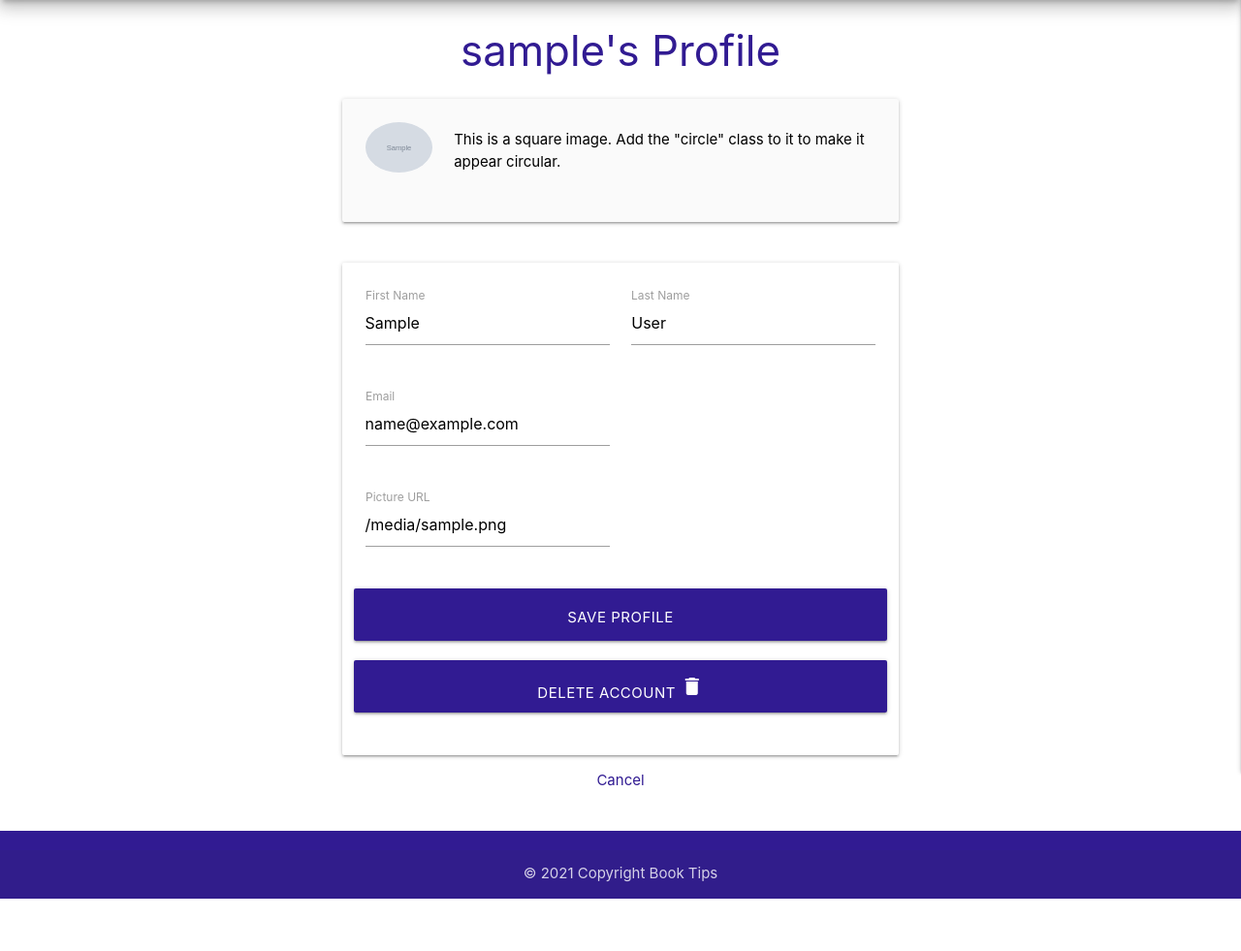
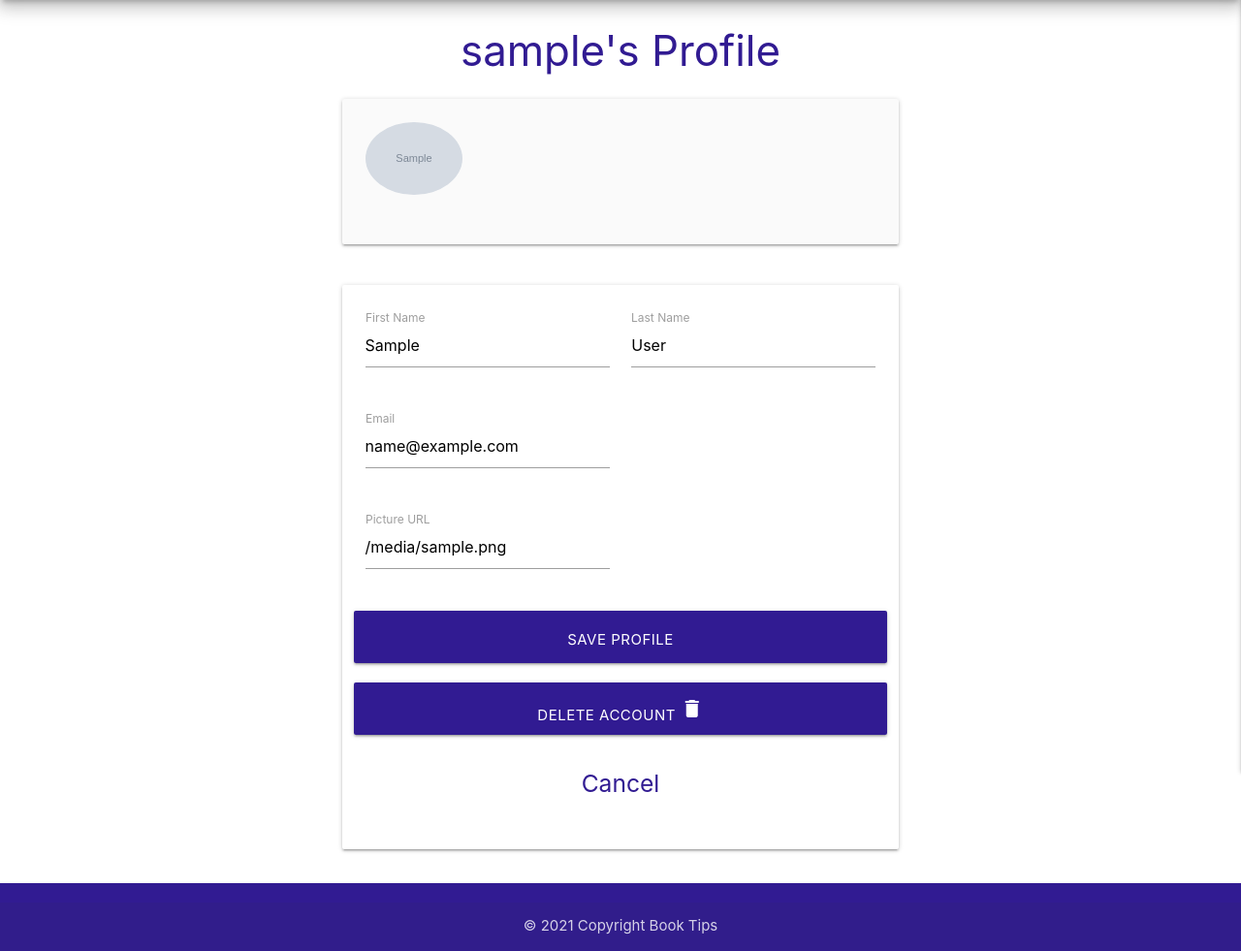
Before and after one commit to emusat2021/Booktips, a Flask app: a page that uses templates/profile_edit.html in a window 1280 px wide. Shown: the part 64-1045 px from the top of the page at 97% size. Before the commit the page ends 991 px from the top, so only its background shows below. Run offline with Flask 2, Linux system fonts and the light colour scheme; grey boxes marked "Sample" are stand-in pictures; a database or web service that is not in the repository returns one stand-in record (values such as "Sample title"); some libraries are stand-ins or nearby versions.

Commit message:
Rearrange card in profile_edit.html

```diff
--- a/templates/profile_edit.html
+++ b/templates/profile_edit.html
@@ -5,14 +5,16 @@
         <div class="col s12 m8 offset-m2">
             <div class="card-panel grey lighten-5 z-depth-1">
               <div class="row valign-wrapper">
-                <div class="col s2">
-                  <img width="100" alt={{ data_template["username"] }} class="profilePictureIcon circularIcon circularIcon--huge circularIcon--border circle responsive-img" src="{{ data_template["img_url"] }}">
+                <div class="col s12">
+                  <img width="100" alt={{ data_template["username"] }} class="profilePictureIcon circularIcon circularIcon--huge circularIcon--border responsive-img circle" src="{{ data_template["img_url"] }}">
                 </div>
+                <!--
                   <div class="col s10">
                     <span class="black-text">
                     This is a square image. Add the "circle" class to it to make it appear circular.
                     </span>
                   </div>
+                  -->
               </div>
             </div>
         </div>
@@ -55,14 +57,17 @@
                       Delete Account <i class="material-icons">delete</i>
                   </button>
                 </div>
-            </div>
-        </form>
                 <div class="row">
                   <div class="col s12">
                       <p class="center-align">
-                  <a href="{{ url_for('profile', username=username) }}" class="deep-purple-text text-darken-4">Cancel</a>
+                          <a href="{{ url_for('profile', username=username) }}" class="deep-purple-text text-darken-4"><h5 class="center-align">Cancel</h5
+                            ></a>
                       </p>
                   </div>
               </div>
             </div>
+
+      </form>
+
+    </div>
 {% endblock %}
```
Lines whose indentation alone changed are shown as unchanged.
